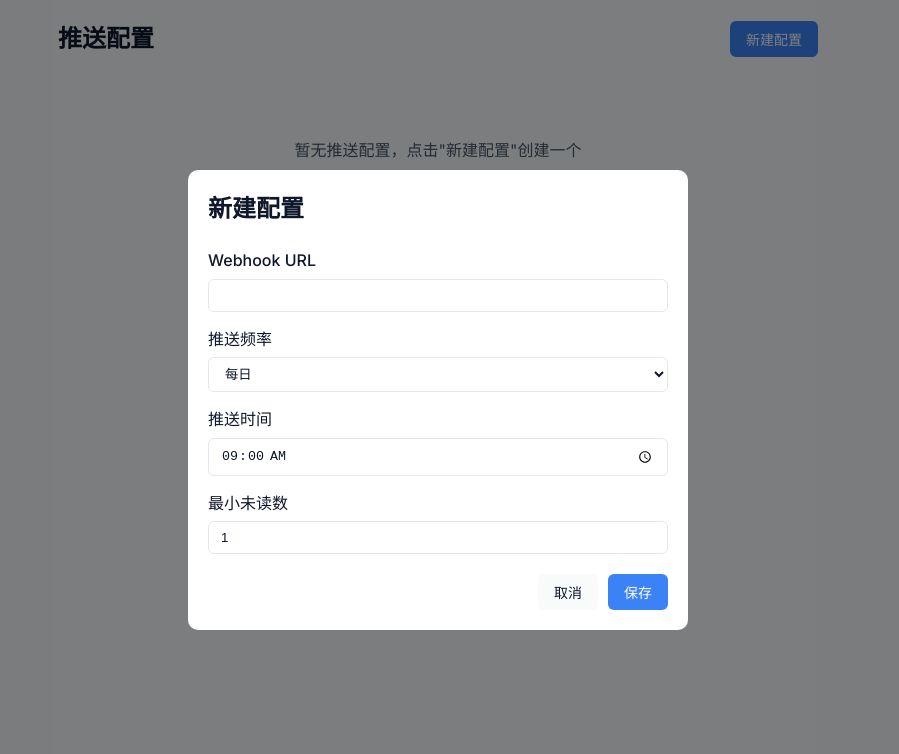
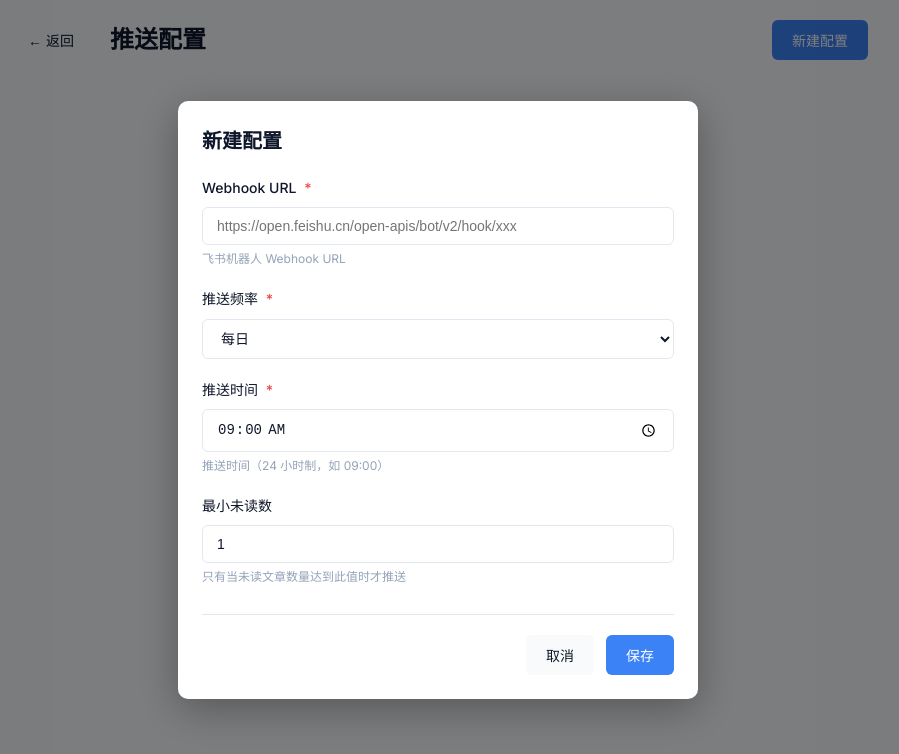
Before and after one commit to tacchen/openclaw, a Vue app in the folder frontend/: page /push-config in a window 1280 px wide. Both pictures are taken after a click on the button "新建配置". Shown: the top 754 px of the page, without its empty margins (202-1101 px from the left). Built offline with nearby package versions, Linux system fonts and the light colour scheme; no server answers.

Commit message:
feat: 优化推送配置页面
- 添加返回按钮（箭头图标）
- 美化页面布局和样式
- 优化配置详情展示（添加上次推送时间）
- 改进弹窗表单布局（添加表单提示）
- 添加成功/失败提示
- 优化响应式设计
- 改进按钮样式和交互效果

```diff
--- a/frontend/src/views/PushConfig.vue
+++ b/frontend/src/views/PushConfig.vue
@@ -1,45 +1,63 @@
 <template>
   <div class="push-config-page">
+    <!-- Page Header -->
     <div class="page-header">
+      <button class="btn btn-back" @click="goBack">← 返回</button>
       <h1>推送配置</h1>
-      <button class="btn btn-primary" @click="showCreateDialog = true">新建配置</button>
+      <button class="btn btn-primary" @click="showCreateDialog = true" v-if="!config">新建配置</button>
     </div>
 
+    <!-- Loading -->
     <div v-if="loading" class="loading">加载中...</div>
+
+    <!-- Config Card -->
     <div v-else-if="config" class="config-card">
       <div class="config-header">
         <h3>当前配置</h3>
-        <button class="btn btn-sm" @click="editConfig">编辑</button>
-        <button class="btn btn-sm btn-danger" @click="deleteConfig">删除</button>
+        <div class="config-actions">
+          <button class="btn btn-sm btn-secondary" @click="editConfig">编辑</button>
+          <button class="btn btn-sm btn-danger" @click="deleteConfig">删除</button>
+        </div>
       </div>
       <div class="config-details">
         <div class="config-item">
-          <label>推送频率：</label>
-          <span>{{ config.frequency }}</span>
+          <label>Webhook URL</label>
+          <span class="config-value config-webhook">{{ config.webhook_url }}</span>
         </div>
         <div class="config-item">
-          <label>推送时间：</label>
-          <span>{{ config.push_time }}</span>
+          <label>推送频率</label>
+          <span class="config-value">{{ frequencyLabel }}</span>
         </div>
         <div class="config-item">
-          <label>最小未读数：</label>
-          <span>{{ config.min_unread_count }}</span>
+          <label>推送时间</label>
+          <span class="config-value">{{ config.push_time }}</span>
         </div>
         <div class="config-item">
-          <label>订阅源过滤：</label>
-          <span>{{ config.feed_ids?.length || 0 }} 个</span>
+          <label>最小未读数</label>
+          <span class="config-value">{{ config.min_unread_count }}</span>
         </div>
         <div class="config-item">
-          <label>分类过滤：</label>
-          <span>{{ config.category_ids?.length || 0 }} 个</span>
+          <label>订阅源过滤</label>
+          <span class="config-value">{{ config.feed_ids?.length || 0 }} 个</span>
+        </div>
+        <div class="config-item">
+          <label>分类过滤</label>
+          <span class="config-value">{{ config.category_ids?.length || 0 }} 个</span>
+        </div>
+        <div class="config-item" v-if="config.last_push_at">
+          <label>上次推送</label>
+          <span class="config-value">{{ formatDateTime(config.last_push_at) }}</span>
         </div>
       </div>
       <div class="config-actions">
-        <button class="btn btn-secondary" @click="testPush">测试推送</button>
+        <button class="btn btn-secondary" @click="testPush">📨 测试推送</button>
       </div>
     </div>
+
+    <!-- No Config -->
     <div v-else class="no-config">
-      <p>暂无推送配置，点击"新建配置"创建一个</p>
+      <p>暂无推送配置</p>
+      <button class="btn btn-primary" @click="showCreateDialog = true">创建配置</button>
     </div>
 
     <!-- Create/Edit Dialog -->
@@ -48,11 +66,12 @@
         <h2>{{ showEditDialog ? '编辑配置' : '新建配置' }}</h2>
         <form @submit.prevent="saveConfig">
           <div class="form-group">
-            <label>Webhook URL</label>
-            <input type="url" v-model="formData.webhook_url" required />
+            <label>Webhook URL <span class="required">*</span></label>
+            <input type="url" v-model="formData.webhook_url" required placeholder="https://open.feishu.cn/open-apis/bot/v2/hook/xxx" />
+            <small class="form-hint">飞书机器人 Webhook URL</small>
           </div>
           <div class="form-group">
-            <label>推送频率</label>
+            <label>推送频率 <span class="required">*</span></label>
             <select v-model="formData.frequency" required>
               <option value="daily">每日</option>
               <option value="weekly">每周</option>
@@ -60,12 +79,14 @@
             </select>
           </div>
           <div class="form-group">
-            <label>推送时间</label>
+            <label>推送时间 <span class="required">*</span></label>
             <input type="time" v-model="formData.push_time" required />
+            <small class="form-hint">推送时间（24 小时制，如 09:00）</small>
           </div>
           <div class="form-group">
             <label>最小未读数</label>
             <input type="number" v-model="formData.min_unread_count" min="0" />
+            <small class="form-hint">只有当未读文章数量达到此值时才推送</small>
           </div>
           <div class="form-actions">
             <button type="button" class="btn btn-secondary" @click="closeDialog">取消</button>
@@ -78,7 +99,7 @@
 </template>
 
 <script setup>
-import { ref, onMounted } from 'vue'
+import { ref, computed, onMounted } from 'vue'
 import { useRouter } from 'vue-router'
 import { useAuthStore } from '../stores/auth'
 
@@ -96,6 +117,33 @@ const formData = ref({
   min_unread_count: 1
 })
 
+const frequencyLabel = computed(() => {
+  if (!config.value) return ''
+  const labels = {
+    daily: '每日',
+    weekly: '每周',
+    monthly: '每月'
+  }
+  return labels[config.value.frequency] || config.value.frequency
+})
+
+const formatDateTime = (dateStr) => {
+  if (!dateStr) return ''
+  const date = new Date(dateStr)
+  return date.toLocaleString('zh-CN', {
+    year: 'numeric',
+    month: '2-digit',
+    day: '2-digit',
+    hour: '2-digit',
+    minute: '2-digit',
+    second: '2-digit'
+  })
+}
+
+const goBack = () => {
+  router.push('/')
+}
+
 const fetchConfig = async () => {
   loading.value = true
   try {
@@ -109,6 +157,7 @@ const fetchConfig = async () => {
     }
   } catch (error) {
     console.error('获取配置失败:', error)
+    alert('获取配置失败，请稍后重试')
   } finally {
     loading.value = false
   }
@@ -139,9 +188,14 @@ const saveConfig = async () => {
     if (response.ok) {
       closeDialog()
       await fetchConfig()
+      alert('保存成功')
+    } else {
+      const error = await response.json()
+      alert(error.error || '保存失败，请稍后重试')
     }
   } catch (error) {
     console.error('保存配置失败:', error)
+    alert('保存失败，请稍后重试')
   }
 }
 
@@ -157,13 +211,19 @@ const deleteConfig = async () => {
 
     if (response.ok) {
       config.value = null
+      alert('删除成功')
+    } else {
+      alert('删除失败，请稍后重试')
     }
   } catch (error) {
     console.error('删除配置失败:', error)
+    alert('删除失败，请稍后重试')
   }
 }
 
 const testPush = async () => {
+  if (!config.value?.id) return
+
   try {
     const token = localStorage.getItem('token')
     const response = await fetch(`/api/push-configs/${config.value.id}/test`, {
@@ -172,11 +232,14 @@ const testPush = async () => {
     })
 
     if (response.ok) {
-      alert('测试推送成功')
+      alert('✅ 测试推送成功，请检查飞书消息')
+    } else {
+      const error = await response.json()
+      alert('❌ 测试推送失败：' + (error.error || '未知错误'))
     }
   } catch (error) {
     console.error('测试推送失败:', error)
-    alert('测试推送失败')
+    alert('❌ 测试推送失败，请稍后重试')
   }
 }
 
@@ -198,135 +261,47 @@ onMounted(() => {
 
 <style scoped>
 .push-config-page {
-  max-width: 800px;
+  max-width: 900px;
   margin: 0 auto;
   padding: 20px;
 }
 
+/* Page Header */
 .page-header {
   display: flex;
   justify-content: space-between;
   align-items: center;
-  margin-bottom: 20px;
+  margin-bottom: 30px;
+  gap: 16px;
 }
 
 .page-header h1 {
   margin: 0;
   font-size: 24px;
+  flex: 1;
 }
 
-.loading {
-  text-align: center;
-  padding: 40px;
-}
-
-.config-card {
-  background: var(--bg-primary);
-  border: 1px solid var(--border);
-  border-radius: var(--radius-md);
-  padding: 20px;
-}
-
-.config-header {
-  display: flex;
-  justify-content: space-between;
-  align-items: center;
-  margin-bottom: 20px;
-  padding-bottom: 15px;
-  border-bottom: 1px solid var(--border);
-}
-
-.config-header h3 {
-  margin: 0;
-}
-
-.config-details {
-  margin-bottom: 20px;
-}
-
-.config-item {
-  display: flex;
-  padding: 10px 0;
-  border-bottom: 1px solid var(--border);
-}
-
-.config-item:last-child {
-  border-bottom: none;
-}
-
-.config-item label {
-  width: 120px;
-  font-weight: 500;
-  color: var(--text-secondary);
-}
-
-.config-actions {
-  display: flex;
-  gap: 10px;
-  margin-top: 20px;
-}
-
-.no-config {
-  text-align: center;
-  padding: 60px 20px;
-  color: var(--text-secondary);
-}
-
-.modal-overlay {
-  position: fixed;
-  inset: 0;
-  background: rgba(0, 0, 0, 0.5);
-  display: flex;
-  align-items: center;
-  justify-content: center;
-  z-index: 1000;
-}
-
-.modal {
-  background: var(--bg-primary);
-  border-radius: var(--radius-md);
-  padding: 20px;
-  max-width: 500px;
-  width: 90%;
-}
-
-.modal h2 {
-  margin: 0 0 20px 0;
-}
-
-.form-group {
-  margin-bottom: 15px;
-}
-
-.form-group label {
-  display: block;
-  margin-bottom: 5px;
-  font-weight: 500;
-}
-
-.form-group input,
-.form-group select {
-  width: 100%;
-  padding: 8px 12px;
-  border: 1px solid var(--border);
-  border-radius: var(--radius-sm);
-  background: var(--bg-primary);
-  color: var(--text-primary);
-}
-
-.form-actions {
-  display: flex;
-  justify-content: flex-end;
-  gap: 10px;
-  margin-top: 20px;
-}
-
+/* Buttons */
 .btn {
-  padding: 8px 16px;
+  padding: 10px 20px;
   border: none;
   border-radius: var(--radius-sm);
   cursor: pointer;
   font-weight: 500;
+  transition: all 0.2s;
+  display: inline-flex;
+  align-items: center;
+  gap: 6px;
+}
+
+.btn:hover {
+  opacity: 0.9;
+  transform: translateY(-1px);
+}
+
+.btn-back {
+  background: var(--bg-secondary);
+  color: var(--text-primary);
 }
 
 .btn-primary {
@@ -345,7 +320,209 @@ onMounted(() => {
 }
 
 .btn-sm {
-  padding: 4px 8px;
+  padding: 6px 12px;
+  font-size: 13px;
+}
+
+/* Loading */
+.loading {
+  text-align: center;
+  padding: 60px 20px;
+  color: var(--text-secondary);
+  font-size: 16px;
+}
+
+/* Config Card */
+.config-card {
+  background: var(--bg-primary);
+  border: 1px solid var(--border);
+  border-radius: var(--radius-md);
+  padding: 24px;
+  box-shadow: 0 2px 8px rgba(0, 0, 0, 0.1);
+}
+
+.config-header {
+  display: flex;
+  justify-content: space-between;
+  align-items: center;
+  margin-bottom: 24px;
+  padding-bottom: 16px;
+  border-bottom: 1px solid var(--border);
+}
+
+.config-header h3 {
+  margin: 0;
+  font-size: 18px;
+  font-weight: 600;
+}
+
+.config-actions {
+  display: flex;
+  gap: 8px;
+}
+
+/* Config Details */
+.config-details {
+  margin-bottom: 24px;
+}
+
+.config-item {
+  display: flex;
+  padding: 12px 0;
+  border-bottom: 1px solid var(--border);
+  align-items: center;
+}
+
+.config-item:last-child {
+  border-bottom: none;
+}
+
+.config-item label {
+  width: 140px;
+  font-weight: 500;
+  color: var(--text-secondary);
+  font-size: 14px;
+}
+
+.config-value {
+  flex: 1;
+  color: var(--text-primary);
+  font-size: 14px;
+}
+
+.config-webhook {
+  font-family: monospace;
+  font-size: 13px;
+  word-break: break-all;
+  color: var(--text-muted);
+}
+
+.required {
+  color: var(--danger);
+  margin-left: 4px;
+}
+
+.form-hint {
+  display: block;
+  margin-top: 4px;
   font-size: 12px;
+  color: var(--text-muted);
+  font-weight: normal;
+}
+
+/* No Config */
+.no-config {
+  text-align: center;
+  padding: 80px 20px;
+  color: var(--text-secondary);
+}
+
+.no-config p {
+  font-size: 16px;
+  margin-bottom: 20px;
+}
+
+/* Modal */
+.modal-overlay {
+  position: fixed;
+  inset: 0;
+  background: rgba(0, 0, 0, 0.5);
+  display: flex;
+  align-items: center;
+  justify-content: center;
+  z-index: 1000;
+}
+
+.modal {
+  background: var(--bg-primary);
+  border-radius: var(--radius-md);
+  padding: 24px;
+  max-width: 520px;
+  width: 90%;
+  box-shadow: 0 10px 40px rgba(0, 0, 0, 0.3);
+}
+
+.modal h2 {
+  margin: 0 0 20px 0;
+  font-size: 20px;
+}
+
+.form-group {
+  margin-bottom: 20px;
+}
+
+.form-group label {
+  display: block;
+  margin-bottom: 8px;
+  font-weight: 500;
+  font-size: 14px;
+}
+
+.form-group input,
+.form-group select {
+  width: 100%;
+  padding: 10px 14px;
+  border: 1px solid var(--border);
+  border-radius: var(--radius-sm);
+  background: var(--bg-primary);
+  color: var(--text-primary);
+  font-size: 14px;
+}
+
+.form-group input:focus,
+.form-group select:focus {
+  outline: none;
+  border-color: var(--primary);
+  box-shadow: 0 0 0 3px rgba(74, 144, 226, 0.1);
+}
+
+.form-actions {
+  display: flex;
+  justify-content: flex-end;
+  gap: 12px;
+  margin-top: 28px;
+  padding-top: 20px;
+  border-top: 1px solid var(--border);
+}
+
+/* Responsive */
+@media (max-width: 600px) {
+  .push-config-page {
+    padding: 16px;
+  }
+
+  .page-header {
+    flex-direction: column;
+    gap: 12px;
+  }
+
+  .page-header h1 {
+    font-size: 20px;
+    text-align: center;
+  }
+
+  .config-header {
+    flex-direction: column;
+    gap: 12px;
+    align-items: stretch;
+  }
+
+  .config-actions {
+    justify-content: flex-end;
+  }
+
+  .config-item {
+    flex-direction: column;
+    align-items: flex-start;
+    gap: 4px;
+  }
+
+  .config-item label {
+    width: auto;
+  }
+
+  .modal {
+    padding: 20px;
+  }
 }
 </style>
```
